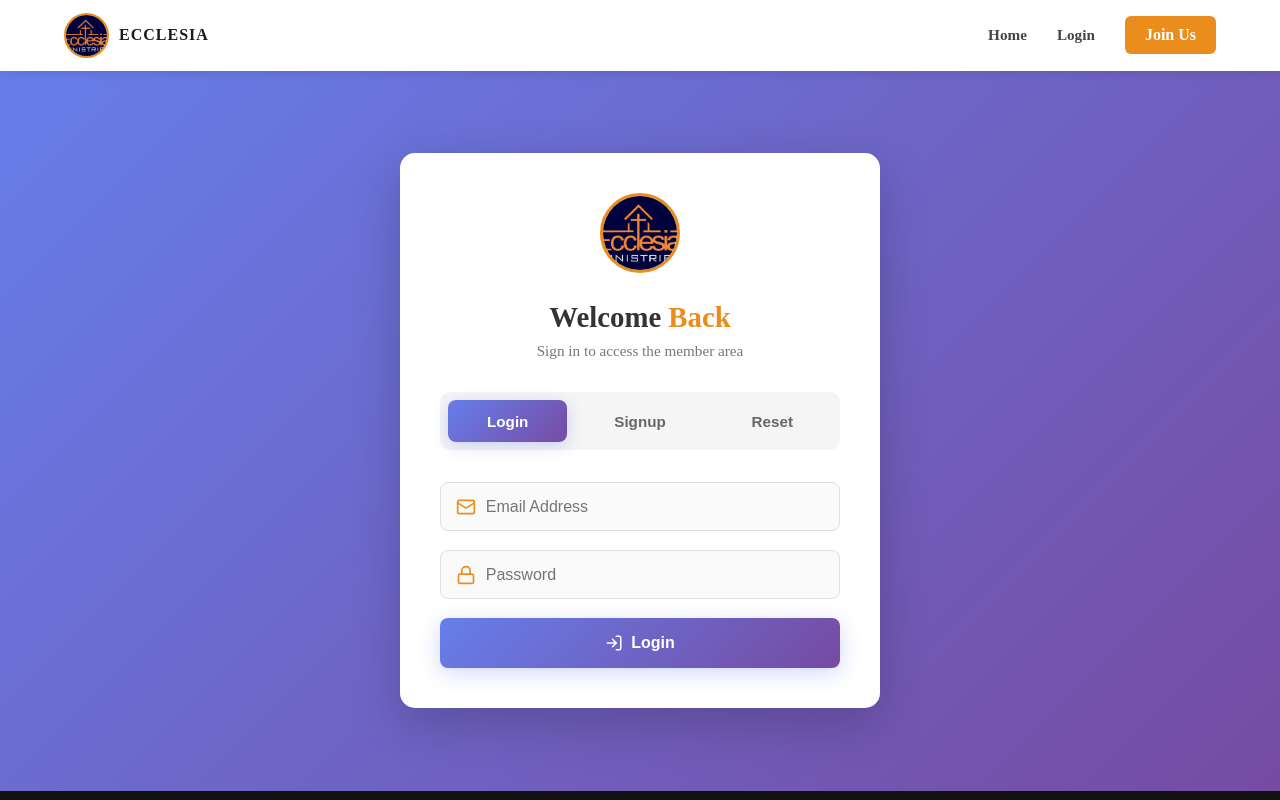
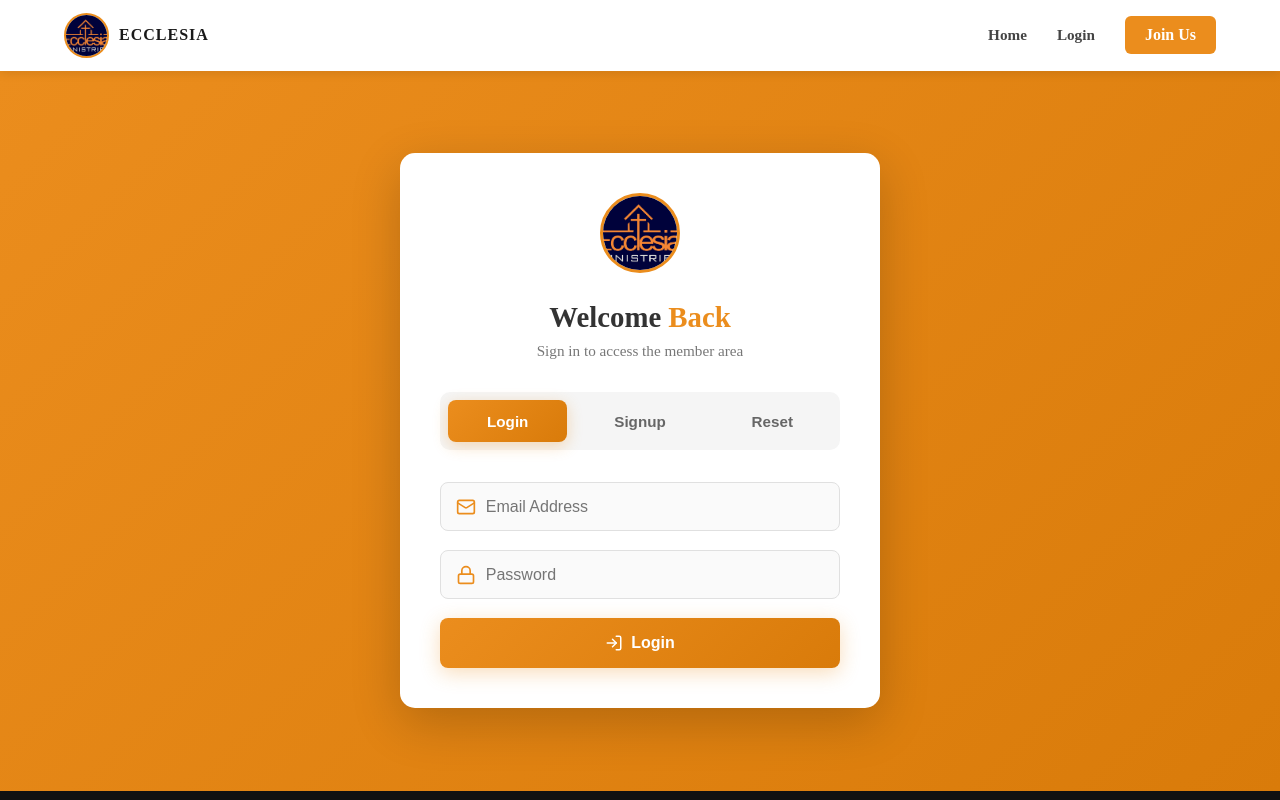
Before and after one commit to peter720720/church-website, a React (Vite) app in the folder church-frontend/: page /forgot-password in a window 1280 px wide. Built offline with nearby package versions, Linux system fonts and the light colour scheme.

Commit message:
Update auth page colors to match Ecclesia brand (orange theme)

```diff
--- a/church-frontend/src/styles/Auth.css
+++ b/church-frontend/src/styles/Auth.css
@@ -3,7 +3,7 @@
   justify-content: center;
   align-items: center;
   min-height: 90vh;
-  background: linear-gradient(135deg, #667eea 0%, #764ba2 100%);
+  background: linear-gradient(135deg, #eb8d1d 0%, #d97b0a 100%);
   padding: 1rem;
 }
 
@@ -75,9 +75,9 @@
 }
 
 .tab-btn.active {
-  background: linear-gradient(135deg, #667eea 0%, #764ba2 100%);
+  background: linear-gradient(135deg, #eb8d1d 0%, #d97b0a 100%);
   color: white;
-  box-shadow: 0 4px 15px rgba(102, 126, 234, 0.3);
+  box-shadow: 0 4px 15px rgba(235, 141, 29, 0.3);
 }
 
 /* Form Styles */
@@ -105,9 +105,9 @@
 
 .input-group input:focus {
   outline: none;
-  border-color: #667eea;
+  border-color: #eb8d1d;
   background: white;
-  box-shadow: 0 0 0 3px rgba(102, 126, 234, 0.1);
+  box-shadow: 0 0 0 3px rgba(235, 141, 29, 0.1);
 }
 
 .input-group input:disabled {
@@ -136,7 +136,7 @@
 /* Buttons */
 .btn-primary {
   padding: 1rem;
-  background: linear-gradient(135deg, #667eea 0%, #764ba2 100%);
+  background: linear-gradient(135deg, #eb8d1d 0%, #d97b0a 100%);
   color: white;
   border: none;
   border-radius: 8px;
@@ -147,12 +147,12 @@
   justify-content: center;
   align-items: center;
   transition: all 0.3s ease;
-  box-shadow: 0 5px 20px rgba(102, 126, 234, 0.3);
+  box-shadow: 0 5px 20px rgba(235, 141, 29, 0.3);
 }
 
 .btn-primary:hover:not(:disabled) {
   transform: translateY(-2px);
-  box-shadow: 0 8px 30px rgba(102, 126, 234, 0.4);
+  box-shadow: 0 8px 30px rgba(235, 141, 29, 0.4);
 }
 
 .btn-primary:disabled {
```
